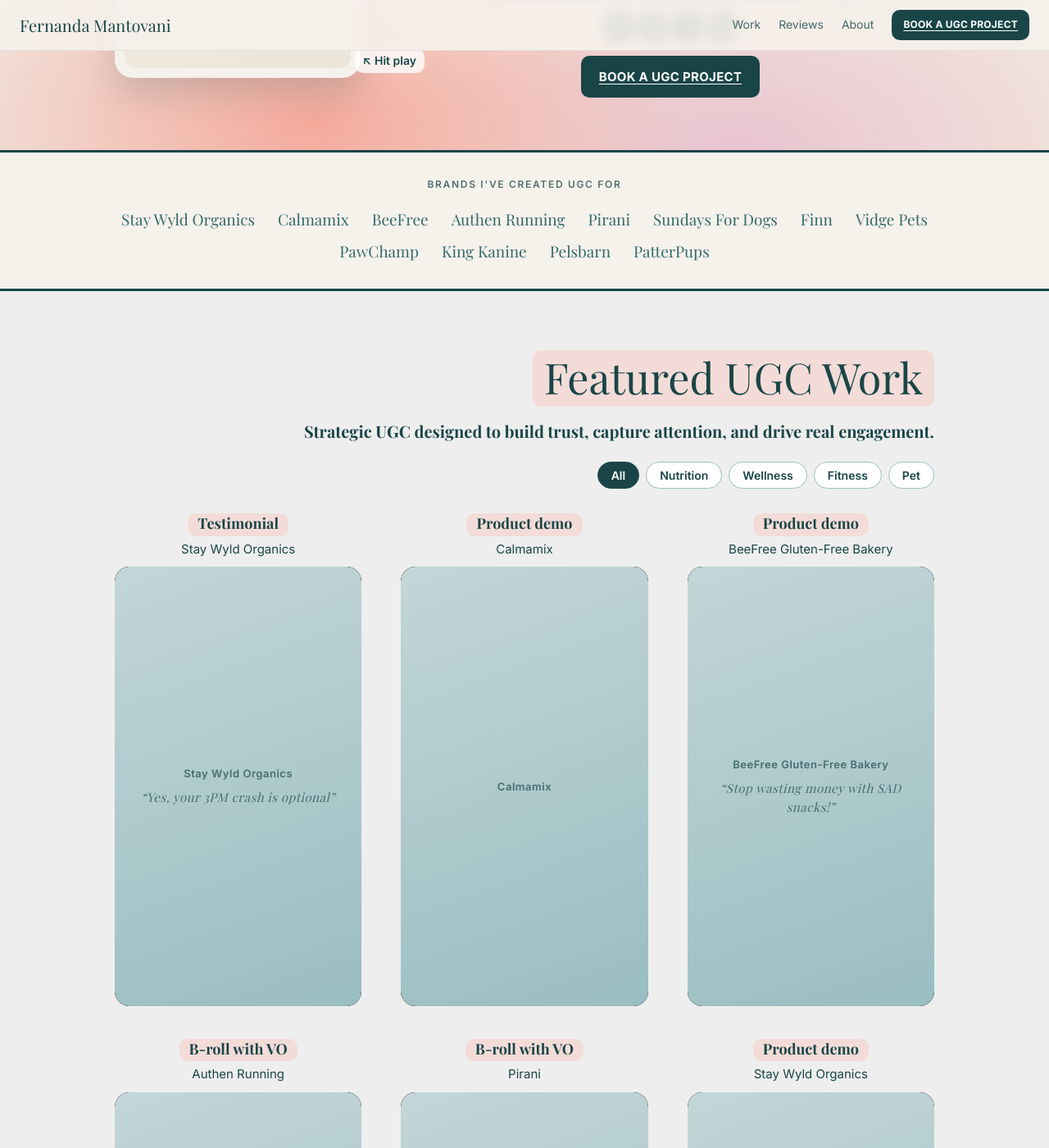
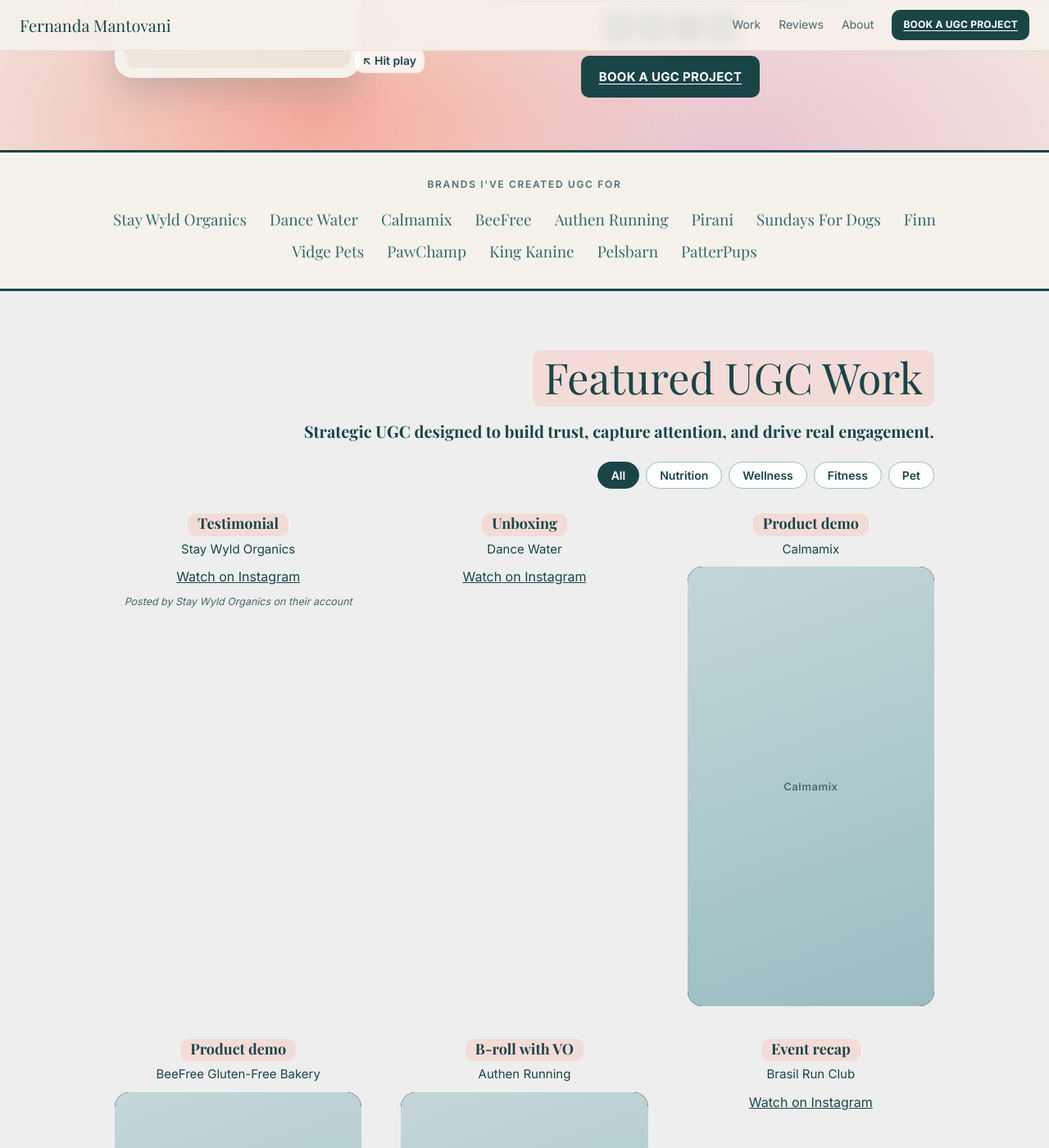
Before and after one commit to mantovaninanda/letsfdoit, a Jekyll site: the page built from index.html, in a window 1280 px wide and 1400 px high, scrolled down 562 px. Shown: the whole window at 82% size. Built offline with Jekyll 4.4.1, drawn with Linux system fonts in a browser that asks for light colours; some web fonts are replaced; a script that is not in the unit is left out; some of the changed text lies outside the part shown.

Commit message:
Embed her real TikTok and Instagram videos, one card per brand
Adds youtube/tiktok/instagram sources to videos.yml (YouTube ready for
unlisted uploads). Keeps the strongest video per brand, notes when the
brand reposted it, and adds Dance Water and Brasil Run Club.

```diff
--- a/_data/clients.yml
+++ b/_data/clients.yml
@@ -1,5 +1,7 @@
 # Logo wall: REAL clients only (never spec brands). logo: SVG/PNG in assets/img/logos/. Empty = text wordmark.
 - name: Stay Wyld Organics
+  logo: ""
+- name: Dance Water
   logo: ""
 - name: Calmamix
   logo: ""
--- a/_data/videos.yml
+++ b/_data/videos.yml
@@ -1,125 +1,123 @@
-# Featured UGC videos, in display order (wellness first, pet after).
-# client: true = real paid/gifted client work. false = spec piece (shows a "Spec ad" tag).
-# niche: nutrition | wellness | fitness | lifestyle | pet  (drives the filter chips)
-# file:  MP4 in assets/video/ (720x1280 H.264, 8-bit yuv420p, +faststart). Empty = placeholder card.
-# poster: JPG in assets/img/posters/ (first frame). Optional.
+# Featured UGC videos, in display order (wellness first, pet after). ONE card per brand.
+# client:   true = real paid/gifted client work. false = spec piece (shows a "Spec ad" tag).
+# niche:    nutrition | wellness | fitness | lifestyle | pet  (drives the filter chips)
 # featured: true = shown in the first 9 on mobile.
+# Video source, use ONE of these (first one set wins):
+#   youtube:   video ID (unlisted is fine). Preferred going forward: no downloadable file.
+#   tiktok:    video ID (must be PUBLIC. "Ads only" videos don't play in embeds; tested 2026-11-03)
+#   instagram: post/reel URL (public)
+#   file:      MP4 in assets/video/ (720x1280 H.264, 8-bit yuv420p, +faststart)
+# Nothing set = placeholder card.
+# brand_posted: true = the brand itself posted her video on their account (shown as a small note).
 
 - brand: Stay Wyld Organics
   format: Testimonial
   niche: wellness
   client: true
   hook: "Yes, your 3PM crash is optional"
-  file: ""
+  instagram: https://www.instagram.com/reel/Da3IJLbv62a/
+  brand_posted: true
+  featured: true
+- brand: Dance Water
+  format: Unboxing
+  niche: wellness
+  client: true
+  hook: ""
+  instagram: https://www.instagram.com/reel/DcoNnx6ARaC/
   featured: true
 - brand: Calmamix
   format: Product demo
   niche: nutrition
   client: true
   hook: ""
-  file: ""
   featured: true
 - brand: BeeFree Gluten-Free Bakery
   format: Product demo
   niche: nutrition
   client: true
   hook: "Stop wasting money with SAD snacks!"
-  file: ""
   featured: true
 - brand: Authen Running
   format: B-roll with VO
   niche: fitness
   client: true
   hook: "Runners deserve better"
-  file: ""
+  featured: true
+- brand: Brasil Run Club
+  format: Event recap
+  niche: fitness
+  client: true
+  hook: ""
+  instagram: https://www.instagram.com/reel/DdeoRQ9Brg6/
   featured: true
 - brand: Pirani
   format: B-roll with VO
   niche: fitness
   client: true
   hook: "Guess who's thirsty too?"
-  file: ""
-  featured: true
-- brand: Stay Wyld Organics
-  format: Product demo
-  niche: wellness
-  client: true
-  hook: ""
-  file: ""
-  featured: true
 - brand: Strava
   format: Green screen
   niche: fitness
   client: false
   hook: "Real progress, not just workouts!"
-  file: ""
   featured: true
 - brand: Ninja Blast Portable Blender
   format: Product demo
   niche: nutrition
   client: false
   hook: "Stop drinking clumps"
-  file: ""
-  featured: true
 - brand: Sundays For Dogs
   format: Testimonial
   niche: pet
   client: true
   hook: "Eight years being a hypocrite"
-  file: ""
+  tiktok: "7645430179573042446"
   featured: true
 - brand: Finn
   format: Testimonial
   niche: pet
   client: true
   hook: ""
-  file: ""
+  instagram: https://www.instagram.com/reel/DY8EThbOJ5f/
+- brand: PawChamp
+  format: Testimonial
+  niche: pet
+  client: true
+  hook: ""
+  instagram: https://www.instagram.com/p/DbPRol-B3pr/
+  brand_posted: true
+- brand: PatterPups
+  format: Unboxing
+  niche: pet
+  client: true
+  hook: ""
+  instagram: https://www.instagram.com/p/DefM4bcBwhk/
 - brand: Vidge Pets
   format: Testimonial
   niche: pet
   client: true
   hook: ""
-  file: ""
-- brand: PawChamp
-  format: Testimonial
-  niche: pet
-  client: true
-  hook: ""
-  file: ""
 - brand: King Kanine
   format: B-roll with VO
   niche: pet
   client: true
   hook: "Poor baby is so anxious!"
-  file: ""
-- brand: Sundays For Dogs
-  format: Testimonial
-  niche: pet
-  client: true
-  hook: ""
-  file: ""
 - brand: Pelsbarn
   format: UGC video
   niche: pet
   client: true
   hook: ""
-  file: ""
-- brand: PatterPups
-  format: UGC video
-  niche: pet
-  client: true
-  hook: ""
-  file: ""
 - brand: Abercrombie Curve Love Jeans
   format: Skit
   niche: lifestyle
   client: false
   hook: "Why so hard?"
-  file: ""
 - brand: Royal Canin Hydrolyzed Protein
   format: Testimonial
   niche: pet
   client: false
   hook: "Watching my dog..."
-  file: ""
+# Not used (one card per brand, picked 2026-11-03):
+#   Sundays TikTok 7696705475001240845 ("Do you know?", feature-led, 5 likes) vs the kept "Eight years of kibble" (28 likes, 12 comments, 14 shares).
+#   Stay Wyld reel DdZfTprhAi_ (19s #ad discount promo) vs the kept brand-posted 3PM reel (36s, stronger hook).
 # Built PUFF Bar spec is intentionally left out: Built contains collagen, which conflicts with her vegetarian positioning.
--- a/_layouts/default.html
+++ b/_layouts/default.html
@@ -10,5 +10,7 @@
   </main>
   {% include footer.html %}
   <script src="{{ '/assets/js/main.js' | relative_url }}" defer></script>
+  {% assign ig = site.data.videos | where_exp: "v", "v.instagram" %}
+  {% if ig.size > 0 %}<script async src="https://www.instagram.com/embed.js"></script>{% endif %}
 </body>
 </html>
--- a/assets/css/main.css
+++ b/assets/css/main.css
@@ -111,6 +111,12 @@ h1, h2, h3 { font-family: var(--serif); font-weight: 400; margin: 0; }
 .card-media { position: relative; border-radius: var(--radius); overflow: hidden; background: #000; }
 .card-media video { width: 100%; aspect-ratio: 9/16; object-fit: cover; }
 .card-media .ph { border-radius: var(--radius); }
+.card-media:has(.embed-ig) { background: transparent; overflow: visible; }
+.embed-tt, .embed-yt { aspect-ratio: 9/16; }
+.embed-tt iframe, .embed-yt iframe { width: 100%; height: 100%; border: 0; display: block; }
+.embed-ig .instagram-media, .embed-ig iframe { min-width: 0 !important; width: 100% !important; max-width: 100% !important; margin: 0 !important; border-radius: var(--radius) !important; }
+.card-note { font-size: 12.5px; font-style: italic; margin: 8px 0 0; opacity: .8; }
+.work-grid { align-items: start; }
 .spec-tag { position: absolute; top: 10px; right: 10px; background: rgba(255, 255, 255, .92); color: var(--teal-900); font-size: 11px; font-weight: 700;
             letter-spacing: .08em; text-transform: uppercase; padding: 4px 9px; border-radius: 6px; }
 .see-all { display: none; margin: 28px auto 0; }
--- a/index.html
+++ b/index.html
@@ -59,7 +59,13 @@ layout: default
           <span class="card-brand">{{ v.brand }}</span>
         </div>
         <div class="card-media">
-          {% if v.file != "" %}
+          {% if v.youtube %}
+          <div class="embed embed-yt"><iframe src="https://www.youtube-nocookie.com/embed/{{ v.youtube }}?rel=0&modestbranding=1&playsinline=1" title="{{ v.brand }} UGC video" loading="lazy" allow="encrypted-media; picture-in-picture; fullscreen" allowfullscreen></iframe></div>
+          {% elsif v.tiktok %}
+          <div class="embed embed-tt"><iframe src="https://www.tiktok.com/player/v1/{{ v.tiktok }}?controls=1&progress_bar=1&play_button=1&volume_control=1&fullscreen_button=1&music_info=0&description=0&rel=0&native_context_menu=0&closed_caption=0" title="{{ v.brand }} UGC video" loading="lazy" allow="fullscreen" allowfullscreen></iframe></div>
+          {% elsif v.instagram %}
+          <div class="embed embed-ig"><blockquote class="instagram-media" data-instgrm-permalink="{{ v.instagram }}" data-instgrm-version="14"><a href="{{ v.instagram }}" target="_blank" rel="noopener">Watch on Instagram</a></blockquote></div>
+          {% elsif v.file %}
           <video controls controlsList="nodownload" playsinline preload="none"{% if v.poster %} poster="{{ '/assets/img/posters/' | append: v.poster | relative_url }}"{% endif %}>
             <source src="{{ '/assets/video/' | append: v.file | relative_url }}" type="video/mp4">
           </video>
@@ -68,6 +74,7 @@ layout: default
           {% endif %}
           {% unless v.client %}<span class="spec-tag">Spec ad</span>{% endunless %}
         </div>
+        {% if v.brand_posted %}<p class="card-note">Posted by {{ v.brand }} on their account</p>{% endif %}
       </article>
       {% endfor %}
     </div>
```
